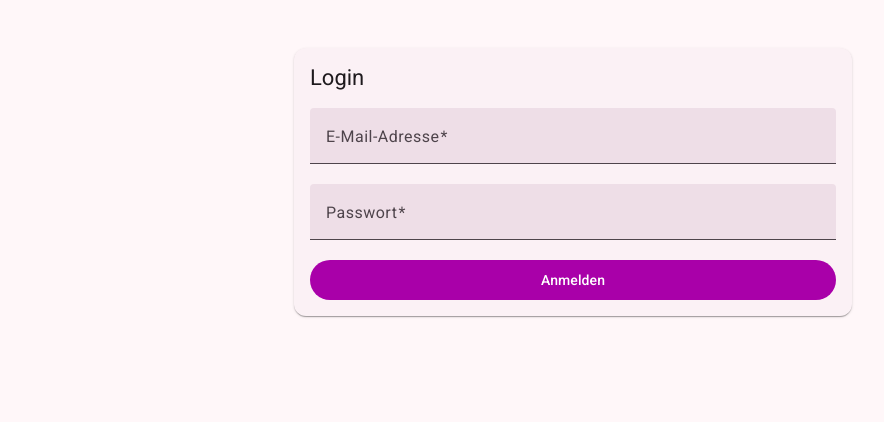
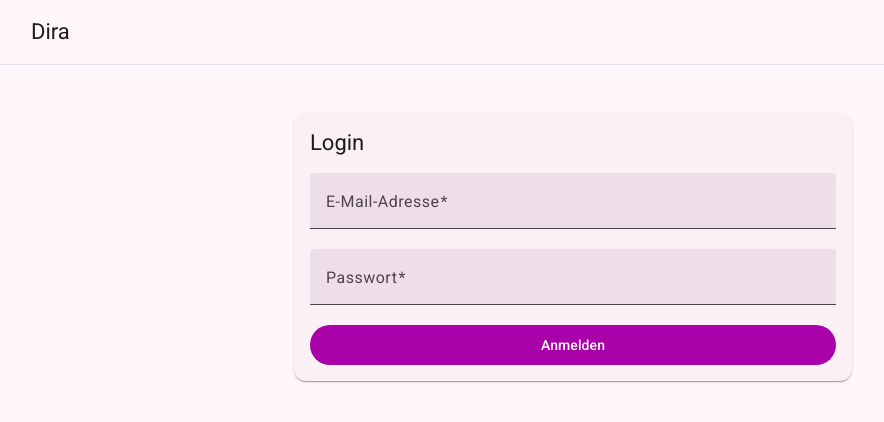
Before and after one commit to dustin-keks/DLBITOWAWBI01, an Angular app in the folder frontend/: page /login in a window 1280 px wide. Shown: the top 422 px of the page, without its empty margins (67-951 px from the left). Built offline with nearby package versions, Linux system fonts and the light colour scheme.

Commit message:
frontend: add toolbar

```diff
--- a/frontend/src/app/app.html
+++ b/frontend/src/app/app.html
@@ -1,3 +1,24 @@
-<div class="container">
-  <router-outlet></router-outlet>
-</div>
+<header>
+  <div class="container border-bottom">
+    <mat-toolbar class="row justify-content-between">
+      <div class="col">
+        Dira
+      </div>
+
+      @if (isAngemeldet()) {
+        <div class="col-auto">
+          <span class="text-muted">Hallo {{benutzername()}}!</span>
+        </div>
+        <div class="col-auto">
+          <button matButton="outlined" (click)="logout()">Abmelden</button>
+        </div>
+      }
+    </mat-toolbar>
+  </div>
+</header>
+
+<main>
+  <div class="container">
+    <router-outlet></router-outlet>
+  </div>
+</main>
--- a/frontend/src/app/app.ts
+++ b/frontend/src/app/app.ts
@@ -1,13 +1,26 @@
-import {Component, ChangeDetectionStrategy} from '@angular/core';
-import {RouterOutlet} from '@angular/router';
+import {Component, ChangeDetectionStrategy, inject, computed} from '@angular/core';
+import {Router, RouterOutlet} from '@angular/router';
+import {AuthService} from './auth/auth.service';
+import {MatToolbar} from '@angular/material/toolbar';
+import {MatButton} from '@angular/material/button';
+import {MatIcon} from '@angular/material/icon';
 
 @Component({
   selector: 'app-root',
-  imports: [RouterOutlet],
+  imports: [RouterOutlet, MatToolbar, MatButton, MatIcon],
   templateUrl: './app.html',
   changeDetection: ChangeDetectionStrategy.Eager,
   styleUrl: './app.scss'
 })
 export class App {
+  private authService = inject(AuthService);
+  private router = inject(Router);
 
+  readonly isAngemeldet = computed(() => this.authService.rolle() !== null);
+  readonly benutzername = this.authService.name;
+
+  logout(): void {
+    this.authService.logout();
+    this.router.navigateByUrl('/login');
+  }
 }
```
